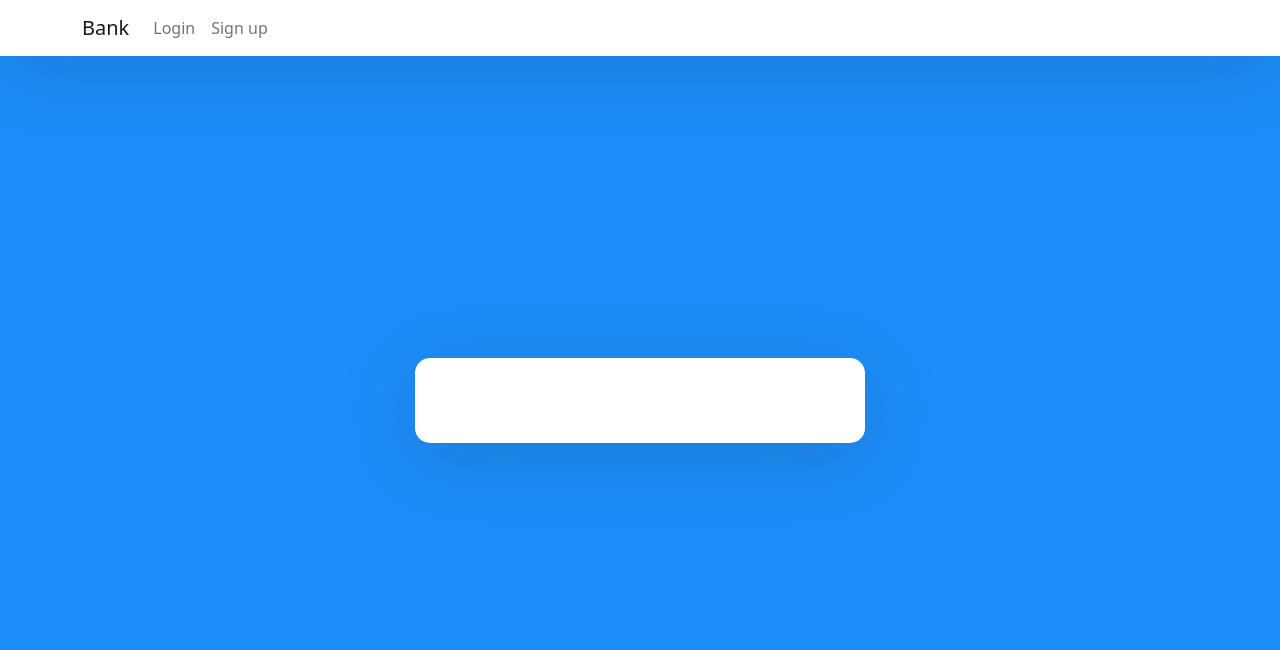
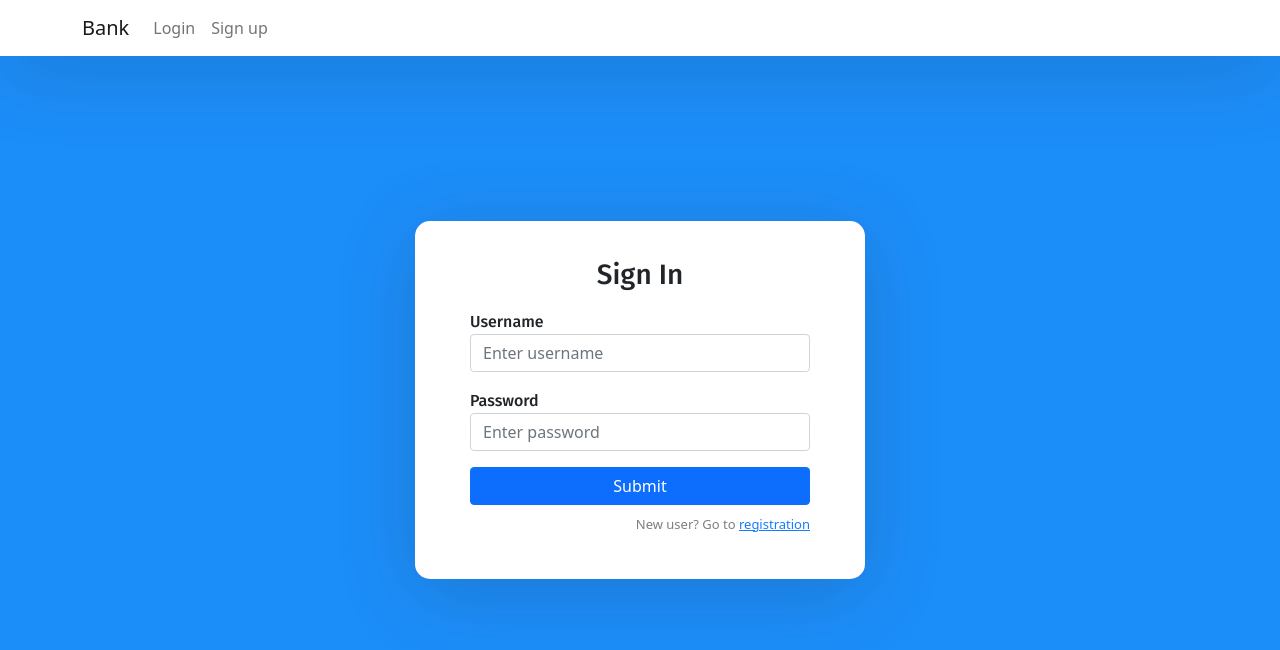
Before and after one commit to tahaziauci/notsosecurebank, a React (Create React App) app in the folder frontend/: page /welcome in a window 1280 px wide. Before the commit this address had no page. Shown: the top 650 px of the page. Built offline with nearby package versions, Linux system fonts and the light colour scheme.

Commit message:
WIP: frontend pages

```diff
--- a/frontend/src/App.js
+++ b/frontend/src/App.js
@@ -1,18 +1,45 @@
 import { BrowserRouter as Router, Route, Routes, Link } from 'react-router-dom';
+import { useState } from 'react';
+import AppContext from './components/AppContext';
 import './App.css';
 import '../node_modules/bootstrap/dist/css/bootstrap.min.css';
-import Login from './components/Login/Login';
+import { Login } from './components/Login/Login';
 import { Registration } from './components/Registration/Registration'
+import { MainPage } from './components/MainPage/MainPage';
 
 function App() {
+
+  const [username, setUsername] = useState(localStorage.getItem("username"));
+  const [balance, setBalance] = useState('');
+
+  const updateUsername = (username) => {
+    localStorage.setItem("username", username)
+    setUsername(username);
+  }
+
+  const updateBalance = (balance) => {
+    setBalance(balance);
+  }
+
+  const userValues = {
+    username,
+    balance,
+    updateUsername,
+    updateBalance
+  }
+
+  console.log("Given here! : ", username)
+
   return (
+    <AppContext.Provider value={userValues}>
       <Router>
       <div className="App">
         <nav className="navbar navbar-expand-lg navbar-light fixed-top">
           <div className="container">
-            <Link className="navbar-brand" to={'/login'}>
+            <Link className="navbar-brand" to={username ? '/welcome' : '/login'}>
               Bank
             </Link>
+            {!username &&
             <div className="collapse navbar-collapse" id="navbarTogglerDemo02">
             <ul className="navbar-nav ml-auto">
               <li className="nav-item">
@@ -27,12 +54,25 @@ function App() {
               </li>
             </ul>
           </div>
+            }
+            {username &&
+              <div className="collapse navbar-collapse" id="navbarTogglerDemo02">
+              <ul className="navbar-nav ml-auto">
+                <li className="nav-item">
+                  <Link className="nav-link" onClick={() => updateUsername("")} to={'/login'}>
+                    Sign out
+                  </Link>
+                </li>
+              </ul>
+            </div>
+            }
           </div>
         </nav>
         <div className="auth-wrapper">
           <div className="auth-inner">
             <Routes>
-              <Route exact path="/" element={<Login />} />
+              <Route exact path="/" element={username ? <MainPage /> : <Login />} />
+              <Route path="/welcome" element={username ? <MainPage /> : <Login />}/>
               <Route path="/login" element={<Login />} />
               <Route path="/registration" element={<Registration />} />
             </Routes>
@@ -40,6 +80,8 @@ function App() {
         </div>
       </div>
     </Router>
+    </AppContext.Provider>
+
   )
 }
 
--- /dev/null
+++ b/frontend/src/components/AppContext.js
@@ -0,0 +1,5 @@
+import React from "react";
+
+const AppContext = React.createContext();
+
+export default AppContext;
--- a/frontend/src/components/Login/Login.js
+++ b/frontend/src/components/Login/Login.js
@@ -1,16 +1,62 @@
 import React, { Component } from "react";
+import axios from 'axios';
+import { useContext, useState } from 'react';
+import { useNavigate } from 'react-router-dom';
+import AppContext from '../AppContext';
 
-export default class Login extends Component {
-  render() {
+export function Login(props) {
+  const [values, setValues] = useState({
+    username: '',
+    password: ''
+  });
+
+  const appValues = useContext(AppContext);
+  const navigate = useNavigate();
+
+  const handleUsernameChange = (event) => {
+    event.persist();
+
+    setValues((values) => ({
+      ...values,
+      username: event.target.value,
+    }));
+  };
+
+  const handlePasswordChange = (event) => {
+    event.persist();
+
+    setValues((values) => ({
+      ...values,
+      password: event.target.value,
+    }));
+  };
+
+  const handleSubmit = (event) => {
+    event.preventDefault();
+    const {username, password} = values;
+
+
+    axios.post('http://localhost:8080/signin', {username, password})
+      .then(response => console.log(response))
+      .then(navigate("/welcome"))
+      .catch(error => {
+          console.error('There was an error!', error);
+      });
+
+    appValues.updateUsername(username);
+  };
+
     return (
-      <form>
+      <form onSubmit={handleSubmit}>
         <h3>Sign In</h3>
         <div className="mb-3">
-          <label>Email address</label>
+          <label>Username</label>
           <input
-            type="email"
+            type="username"
             className="form-control"
-            placeholder="Enter email"
+            placeholder="Enter username"
+            value={values.username}
+            onChange={handleUsernameChange}
           />
         </div>
         <div className="mb-3">
@@ -19,19 +65,9 @@ export default class Login extends Component {
             type="password"
             className="form-control"
             placeholder="Enter password"
+            value={values.password}
+            onChange={handlePasswordChange}
           />
-        </div>
-        <div className="mb-3">
-          <div className="custom-control custom-checkbox">
-            <input
-              type="checkbox"
-              className="custom-control-input"
-              id="customCheck1"
-            />
-            <label className="custom-control-label" htmlFor="customCheck1">
-              Remember me
-            </label>
-          </div>
         </div>
         <div className="d-grid">
           <button type="submit" className="btn btn-primary">
@@ -43,5 +79,4 @@ export default class Login extends Component {
         </p>
       </form>
     )
-  }
 }
--- /dev/null
+++ b/frontend/src/components/MainPage/MainPage.js
@@ -0,0 +1,30 @@
+import React, { useEffect, useContext } from 'react'
+import axios from 'axios';
+import AppContext from '../AppContext';
+
+export function MainPage(props) {
+    const appValues = useContext(AppContext);
+
+    return(
+        <div>
+        <h3>Welcome, {appValues.username}!</h3>
+        <div className="mb-3">
+          <label>Balance: {appValues.balance}</label>
+        </div>
+        <div className="mb-3">
+          <label>Withdraw amount</label>
+          <input
+            type="amount"
+            className="form-control"
+            placeholder="Enter amount"
+            value={0}
+          />
+        </div>
+        <div className="d-grid">
+          <button type="submit" className="btn btn-primary">
+            Withdraw
+          </button>
+        </div>
+        </div>
+    );
+}
--- a/frontend/src/components/Registration/Registration.js
+++ b/frontend/src/components/Registration/Registration.js
@@ -1,11 +1,14 @@
-import React, { useState } from 'react'
+import React, { useState, useContext } from 'react'
 import axios from 'axios';
+import AppContext from '../AppContext';
 
 export function Registration(props) {
     const [values, setValues] = useState({
       username: '',
       password: ''
     });
+
+    const appValues = useContext(AppContext);
 
     const handleUsernameChange = (event) => {
       event.persist();
@@ -35,6 +38,9 @@ export function Registration(props) {
         .catch(error => {
             console.error('There was an error!', error);
         });
+
+      appValues.updateUsername(username);
+      console.log(appValues);
 
     };
 
```
Lines whose indentation alone changed are shown as unchanged.
